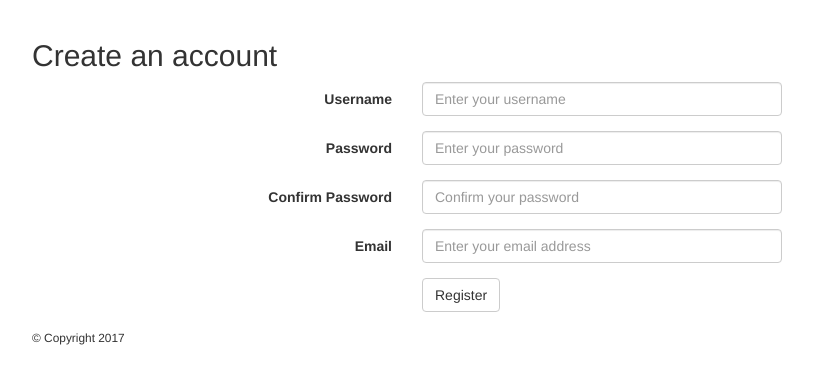
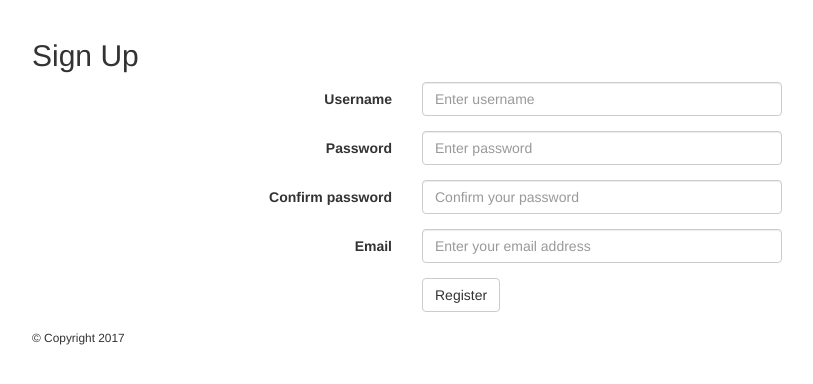
Before and after one commit to koodid/kidsa, a CodeIgniter app: page /database/index.php/signup/index in a window 1280 px wide. Shown: the part 51-435 px from the top of the page, without its empty margins (38-851 px from the left). Run offline with CodeIgniter, Linux system fonts and the light colour scheme; some libraries are stand-ins or nearby versions.

Commit message:
Language support for signup and user home

```diff
--- a/application/language/english/message_lang.php
+++ b/application/language/english/message_lang.php
@@ -36,3 +36,15 @@ $lang["msg_entername"] = "Enter name";
 $lang["msg_birthday"] = "Birthday";
 $lang["msg_dateformat"] = "YYYY-MM-DD";
 $lang["msg_formsuccess"] = "Your data was successfully submitted!";
+// Signup
+$lang["msg_confirmpassword"] = "Confirm password";
+$lang["msg_etnerconfirmpassword"] = "Confirm your password";
+$lang["msg_email"] = "Email";
+$lang["msg_enteremail"] = "Enter your email address";
+$lang["msg_register"] = "Register";
+// User home
+$lang["msg_newpost"] = "New post";
+$lang["msg_writenewpost"] = "Write a new post...";
+$lang["msg_selectchild"] = "Select the child who said";
+$lang["msg_postprivately"] = "Post as private post";
+$lang["msg_post"] = "Post";
--- a/application/views/signup.php
+++ b/application/views/signup.php
@@ -4,41 +4,41 @@ defined('BASEPATH') OR exit('No direct script access allowed');
 
 <div class="container">
 
-    <h2>Create an account</h2>
+    <h2><?php echo lang("msg_signup"); ?></h2>
     <form class="form-horizontal" action="<?php echo base_url(); ?>signup/create_new_user" method="post">
         <fieldset>
             <div id="usernameHolder" class="form-group">
-                <label class="col-md-4 control-label" for="username">Username</label>
+                <label class="col-md-4 control-label" for="username"><?php echo lang("msg_username"); ?></label>
                 <div class="col-md-4">
-                    <input id="username" name="username" type="text" placeholder="Enter your username"
+                    <input id="username" name="username" type="text" placeholder="<?php echo lang("msg_enterusername"); ?>"
                            class="form-control input-md" required="">
                 </div>
             </div>
             <div id="passwordHolder" class="form-group">
-                <label class="col-md-4 control-label" for="password">Password</label>
+                <label class="col-md-4 control-label" for="password"><?php echo lang("msg_password"); ?></label>
                 <div class="col-md-4">
-                    <input id="password" name="password" type="password" placeholder="Enter your password"
+                    <input id="password" name="password" type="password" placeholder="<?php echo lang("msg_enterpassword"); ?>"
                            class="form-control input-md" required="">
                 </div>
             </div>
             <div id="confirmpasswordHolder" class="form-group">
-                <label class="col-md-4 control-label" for="confirmpassword">Confirm Password</label>
+                <label class="col-md-4 control-label" for="confirmpassword"><?php echo lang("msg_confirmpassword"); ?></label>
                 <div class="col-md-4">
                     <input id="confirmpassword" name="confirmpassword" type="password"
-                           placeholder="Confirm your password" class="form-control input-md" required="">
+                           placeholder="<?php echo lang("msg_etnerconfirmpassword"); ?>" class="form-control input-md" required="">
                 </div>
             </div>
             <div id="emailHolder" class="form-group">
-                <label class="col-md-4 control-label" for="email">Email</label>
+                <label class="col-md-4 control-label" for="email"><?php echo lang("msg_email"); ?></label>
                 <div class="col-md-4">
-                    <input id="email" name="email" type="text" placeholder="Enter your email address"
+                    <input id="email" name="email" type="text" placeholder="<?php echo lang("msg_enteremail"); ?>"
                            class="form-control input-md" required="">
                 </div>
             </div>
             <div class="form-group">
                 <label class="col-md-4 control-label" for="registerbutton"></label>
                 <div class="col-md-4">
-                    <button id="registerbutton" name="registerbutton" type="submit" class="btn btn-default">Register
+                    <button id="registerbutton" name="registerbutton" type="submit" class="btn btn-default"><?php echo lang("msg_register"); ?>
                     </button>
                 </div>
             </div>
```
Also changed, not shown: application/language/estonian/message_lang.php (+12 -0 lines), application/views/home_view.php (+5 -5 lines).
